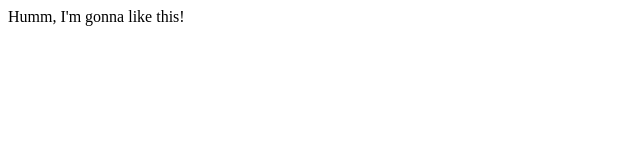
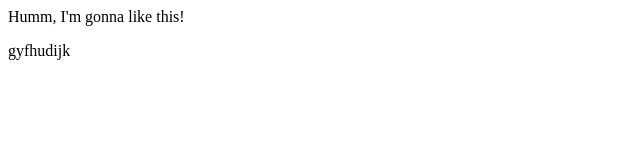
Before and after one commit to jt151077/sip-client, a plain HTML site: page index.html in a window 1280 px wide. Shown: the full height of the page, 0-640 px from the left. Drawn offline with Linux system fonts and the light colour scheme.

Commit message:
Update index.html

```diff
--- a/index.html
+++ b/index.html
@@ -4,5 +4,6 @@
   </head>
   <body>
     Humm, I'm gonna like this!
+    <p>gyfhudijk</p>
   </body>
 </html>
```
